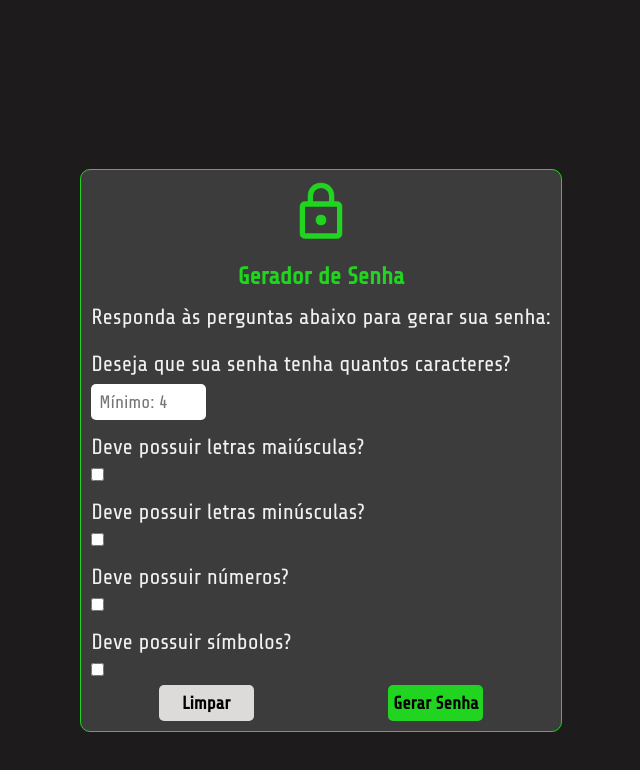
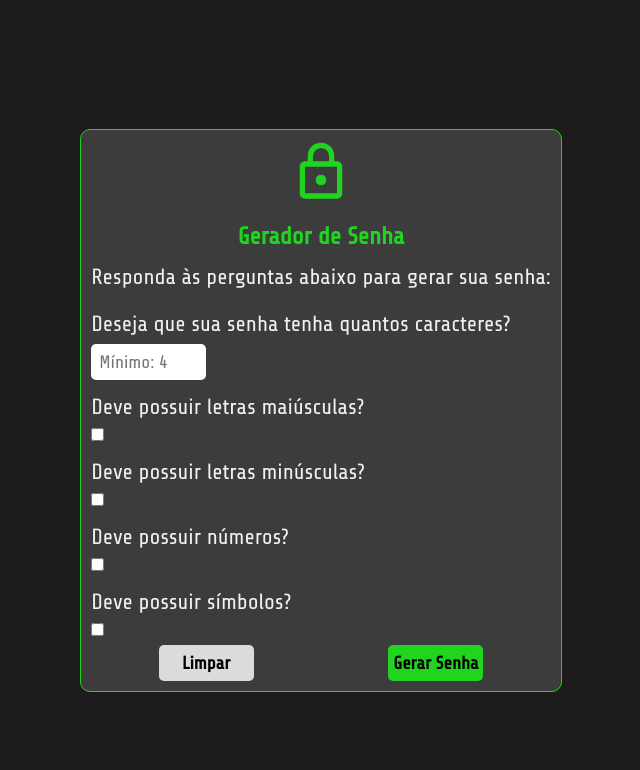
Before and after one commit to kevin19tech/generatePassword, a plain HTML site: page index.html in a window 1280 px wide. Shown: the whole page, without its empty margins (319-959 px from the left). Drawn offline with Linux system fonts and the light colour scheme.

Commit message:
ajuste no main

```diff
--- a/style/style.css
+++ b/style/style.css
@@ -26,7 +26,7 @@ main{
     display: flex;
     justify-content: center;
     align-items: center;
-    margin: 50px 50px;
+    margin: 10px 10px;
     height: 100vh;
 }
 #boxPrincipal{
```
